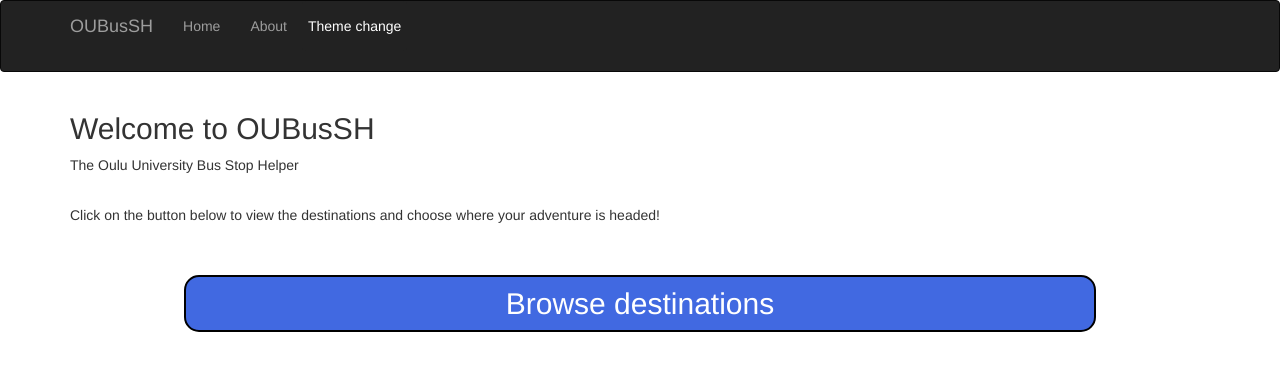
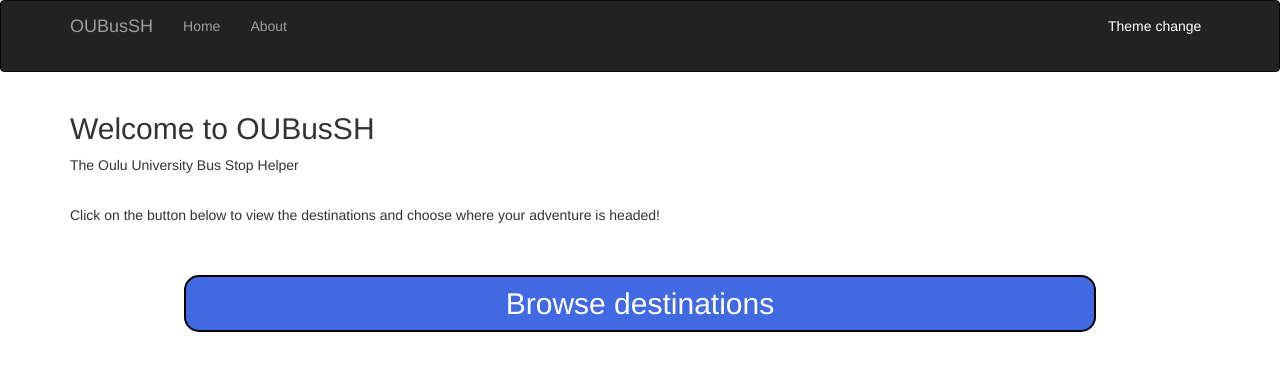
Before and after one commit to OamkDIn19Spring2020/group10, a CodeIgniter app: page /webproject/ in a window 1280 px wide. Shown: the top 371 px of the page. Run offline with CodeIgniter, Linux system fonts and the light colour scheme; some libraries are stand-ins or nearby versions.

Commit message:
valmis kai

```diff
--- a/application/views/destinations/view.php
+++ b/application/views/destinations/view.php
@@ -1,6 +1,7 @@
 <h2><?php echo $destination['destination_name']; ?></h2>
 <div class="container">
-    <?php echo $destination['busses']; ?>
+
+    <?php echo $destination['busses'];?>
 </div>
 <br>
 <div class="big-button">
--- a/application/views/templates/header.php
+++ b/application/views/templates/header.php
@@ -27,7 +27,7 @@ session_start()
 				<li><a href="<?php echo base_url(); ?>">Home</a></li>
 				<li><a href="<?php echo base_url(); ?>about">About</a></li>
 			</ul>
-			<button type="button" id="theme_change" class="navbar navbar-inverse" style="color:white; border:none; border-height:100%;">Theme change</button>
+			<button type="button" id="theme_change" class="navbar navbar-inverse" style="color:white; border:none; margin-left:800px;">Theme change</button>
 		</div>
 	</div>
 </nav>
```
